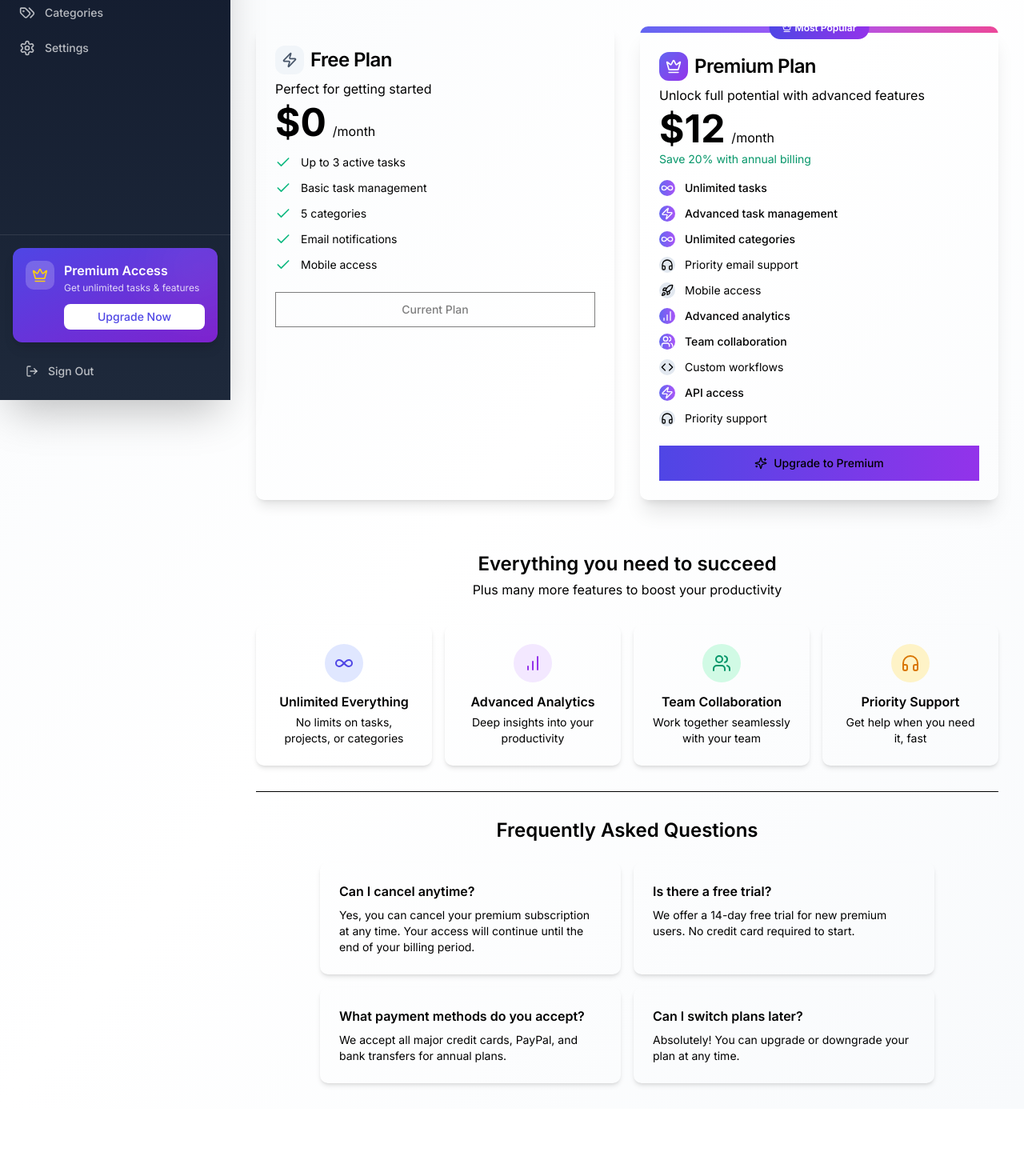
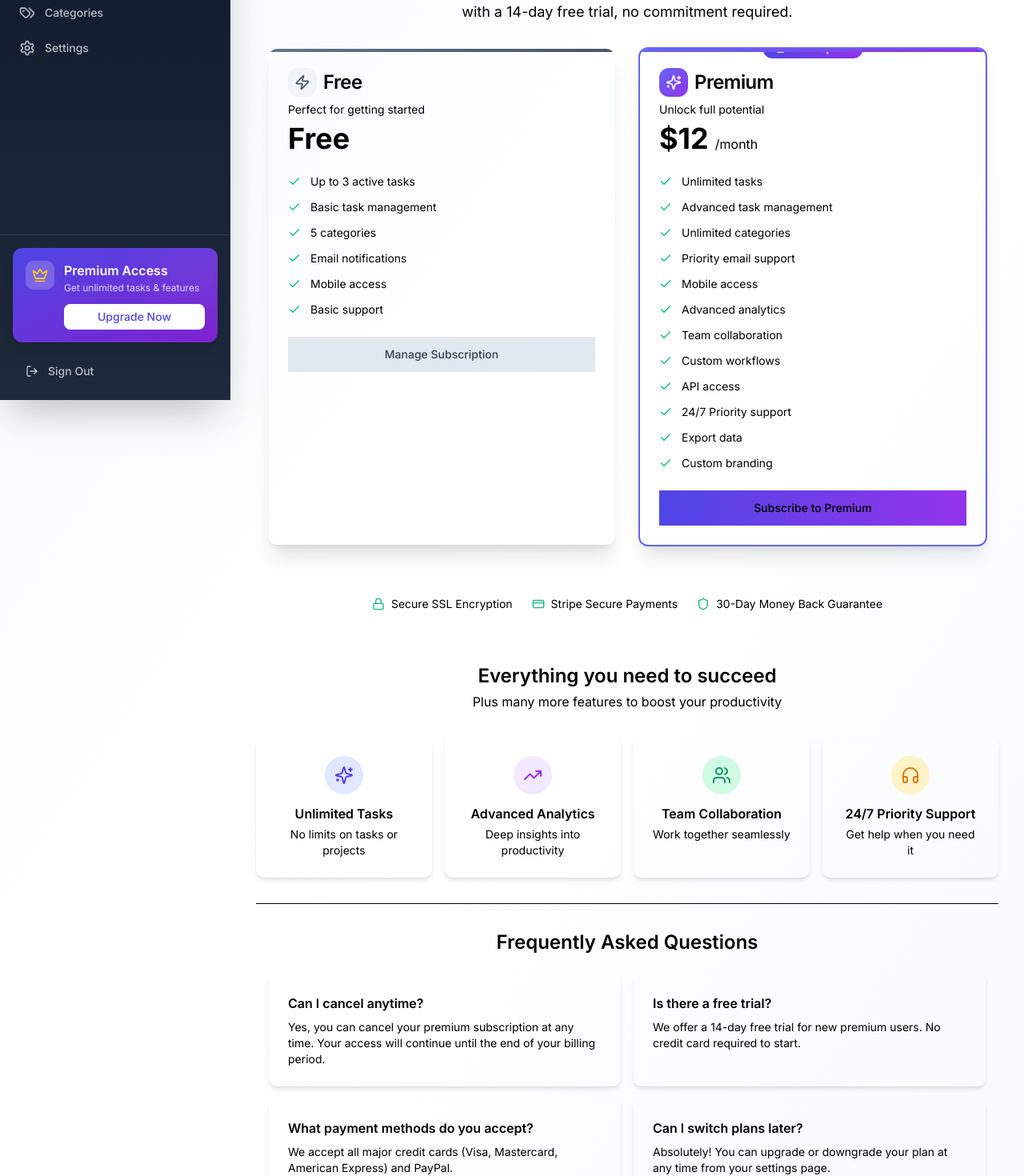
Before and after one commit to Sakib669/task-tracker, a Next.js app: page /upgrade in a window 1280 px wide. Shown: the part 300-1770 px from the top of the page at 80% size. Before the commit the page ends 1686 px from the top, so only its background shows below. Built offline with nearby package versions, Linux system fonts and the light colour scheme; no server answers.

Commit message:
initialized stripe

```diff
--- a/package.json
+++ b/package.json
@@ -21,6 +21,7 @@
     "@radix-ui/react-select": "^2.1.4",
     "@radix-ui/react-slot": "^1.1.1",
     "@radix-ui/react-tabs": "^1.1.2",
+    "@stripe/stripe-js": "^9.3.1",
     "bcryptjs": "^3.0.3",
     "class-variance-authority": "^0.7.1",
     "clsx": "^2.1.1",
@@ -36,6 +37,8 @@
     "react": "^19.0.0",
     "react-dom": "^19.0.0",
     "shadcn": "^4.4.0",
+    "sonner": "^2.0.7",
+    "stripe": "^22.1.0",
     "tailwind-merge": "^2.6.1",
     "tailwindcss-animate": "^1.0.7",
     "tw-animate-css": "^1.4.0",
--- a/src/app/(dashboard)/upgrade/page.tsx
+++ b/src/app/(dashboard)/upgrade/page.tsx
@@ -1,10 +1,12 @@
-"use client"
+"use client";
 
-import { motion } from "framer-motion"
-import { Check, Zap, Crown, Sparkles, Infinity, Users, BarChart, Code, Headphones, Rocket } from "lucide-react"
-import { Button } from "@/components/ui/button"
-import { Card, CardContent, CardDescription, CardFooter, CardHeader, CardTitle } from "@/components/ui/card"
-import { Badge } from "@/components/ui/badge"
+import { useState, useEffect } from "react";
+import { motion } from "framer-motion";
+import { Check, Zap, Crown, Sparkles, Shield, CreditCard, Lock } from "lucide-react";
+import { Button } from "@/components/ui/button";
+import { Card, CardContent, CardDescription, CardHeader, CardTitle } from "@/components/ui/card";
+import { PricingCard } from "@/components/payment/PricingCard";
+import { useSession } from "next-auth/react";
 
 const containerVariants = {
   hidden: { opacity: 0 },
@@ -14,7 +16,7 @@ const containerVariants = {
       staggerChildren: 0.1,
     },
   },
-}
+};
 
 const itemVariants = {
   hidden: { opacity: 0, y: 20 },
@@ -25,140 +27,180 @@ const itemVariants = {
       duration: 0.4,
     },
   },
-}
+};
 
 const freeFeatures = [
-  { icon: Check, text: "Up to 3 active tasks" },
-  { icon: Check, text: "Basic task management" },
-  { icon: Check, text: "5 categories" },
-  { icon: Check, text: "Email notifications" },
-  { icon: Check, text: "Mobile access" },
-]
+  "Up to 3 active tasks",
+  "Basic task management",
+  "5 categories",
+  "Email notifications",
+  "Mobile access",
+  "Basic support",
+];
 
 const premiumFeatures = [
-  { icon: Infinity, text: "Unlimited tasks", highlight: true },
-  { icon: Zap, text: "Advanced task management", highlight: true },
-  { icon: Infinity, text: "Unlimited categories", highlight: true },
-  { icon: Headphones, text: "Priority email support", highlight: false },
-  { icon: Rocket, text: "Mobile access", highlight: false },
-  { icon: BarChart, text: "Advanced analytics", highlight: true },
-  { icon: Users, text: "Team collaboration", highlight: true },
-  { icon: Code, text: "Custom workflows", highlight: false },
-  { icon: Zap, text: "API access", highlight: true },
-  { icon: Headphones, text: "Priority support", highlight: false },
-]
+  "Unlimited tasks",
+  "Advanced task management",
+  "Unlimited categories",
+  "Priority email support",
+  "Mobile access",
+  "Advanced analytics",
+  "Team collaboration",
+  "Custom workflows",
+  "API access",
+  "24/7 Priority support",
+  "Export data",
+  "Custom branding",
+];
+
+const faqs = [
+  {
+    question: "Can I cancel anytime?",
+    answer: "Yes, you can cancel your premium subscription at any time. Your access will continue until the end of your billing period.",
+  },
+  {
+    question: "Is there a free trial?",
+    answer: "We offer a 14-day free trial for new premium users. No credit card required to start.",
+  },
+  {
+    question: "What payment methods do you accept?",
+    answer: "We accept all major credit cards (Visa, Mastercard, American Express) and PayPal.",
+  },
+  {
+    question: "Can I switch plans later?",
+    answer: "Absolutely! You can upgrade or downgrade your plan at any time from your settings page.",
+  },
+  {
+    question: "Is my data secure?",
+    answer: "Yes, we use Stripe for secure payment processing. Your payment information is never stored on our servers.",
+  },
+  {
+    question: "Do you offer refunds?",
+    answer: "We offer a 30-day money-back guarantee if you're not satisfied with our premium features.",
+  },
+];
 
 export default function UpgradePage() {
+  const { data: session, update } = useSession();
+  const [loading, setLoading] = useState(false);
+  const [userStatus, setUserStatus] = useState<string>("FREE");
+
+  useEffect(() => {
+    if (session?.user?.status) {
+      setUserStatus(session.user.status);
+    }
+  }, [session]);
+
+  const handleSubscribe = async (priceId: string) => {
+    setLoading(true);
+
+    try {
+      const response = await fetch("/api/stripe/create-checkout", {
+        method: "POST",
+        headers: { "Content-Type": "application/json" },
+        body: JSON.stringify({
+          priceId,
+          successUrl: `${window.location.origin}/upgrade?success=true`,
+          cancelUrl: `${window.location.origin}/upgrade?canceled=true`,
+        }),
+      });
+
+      const data = await response.json();
+
+      if (data.url) {
+        window.location.href = data.url;
+      } else {
+        console.error("No URL returned");
+      }
+    } catch (error) {
+      console.error("Subscription error:", error);
+    } finally {
+      setLoading(false);
+    }
+  };
+
+  const handleManageSubscription = async () => {
+    setLoading(true);
+
+    try {
+      const response = await fetch("/api/stripe/create-portal", {
+        method: "POST",
+      });
+
+      const data = await response.json();
+
+      if (data.url) {
+        window.location.href = data.url;
+      }
+    } catch (error) {
+      console.error("Portal error:", error);
+    } finally {
+      setLoading(false);
+    }
+  };
+
   return (
     <motion.div
       initial="hidden"
       animate="visible"
       variants={containerVariants}
-      className="space-y-8 max-w-6xl mx-auto"
+      className="space-y-8 max-w-7xl mx-auto"
     >
       {/* Page Header */}
       <motion.div variants={itemVariants} className="text-center">
         <div className="inline-flex items-center gap-2 rounded-full bg-gradient-to-r from-indigo-100 to-purple-100 dark:from-indigo-950 dark:to-purple-950 px-4 py-1.5 mb-4">
           <Zap className="h-4 w-4 text-indigo-600" />
-          <span className="text-sm font-medium text-indigo-600 dark:text-indigo-400">Upgrade Your Experience</span>
+          <span className="text-sm font-medium text-indigo-600 dark:text-indigo-400">
+            Simple, Transparent Pricing
+          </span>
         </div>
         <h1 className="text-5xl font-bold tracking-tight bg-gradient-to-r from-slate-900 to-slate-700 dark:from-white dark:to-slate-300 bg-clip-text text-transparent">
           Choose Your Plan
         </h1>
         <p className="mt-4 text-lg text-muted-foreground max-w-2xl mx-auto">
           Unlock powerful features and take your productivity to the next level.
+          Start with a 14-day free trial, no commitment required.
         </p>
       </motion.div>
 
       {/* Pricing Cards */}
-      <div className="grid gap-6 lg:grid-cols-2 lg:gap-8">
-        {/* Free Plan */}
-        <motion.div variants={itemVariants}>
-          <Card className="relative h-full border-0 shadow-lg hover:shadow-xl transition-all duration-300">
-            <CardHeader className="pb-4">
-              <CardTitle className="flex items-center gap-2 text-2xl">
-                <div className="rounded-xl bg-slate-100 dark:bg-slate-800 p-2">
-                  <Zap className="h-5 w-5 text-slate-600 dark:text-slate-400" />
-                </div>
-                Free Plan
-              </CardTitle>
-              <CardDescription className="text-base">
-                Perfect for getting started
-              </CardDescription>
-              <div className="mt-6">
-                <span className="text-5xl font-bold">$0</span>
-                <span className="text-muted-foreground ml-2">/month</span>
-              </div>
-            </CardHeader>
-            <CardContent className="flex-1">
-              <ul className="space-y-3">
-                {freeFeatures.map((feature) => (
-                  <li key={feature.text} className="flex items-center gap-3">
-                    <feature.icon className="h-5 w-5 text-emerald-500 shrink-0" />
-                    <span className="text-sm">{feature.text}</span>
-                  </li>
-                ))}
-              </ul>
-            </CardContent>
-            <CardFooter>
-              <Button variant="outline" className="w-full h-11" disabled>
-                Current Plan
-              </Button>
-            </CardFooter>
-          </Card>
-        </motion.div>
+      <div className="grid gap-6 lg:grid-cols-2 lg:gap-8 max-w-4xl mx-auto">
+        <PricingCard
+          name="Free"
+          price={0}
+          description="Perfect for getting started"
+          features={freeFeatures}
+          currentPlan={userStatus}
+        />
 
-        {/* Premium Plan */}
-        <motion.div variants={itemVariants}>
-          <Card className="relative h-full border-0 shadow-xl overflow-hidden">
-            <div className="absolute top-0 left-0 right-0 h-2 bg-gradient-to-r from-indigo-500 via-purple-500 to-pink-500" />
-            <div className="absolute -top-3 left-1/2 -translate-x-1/2 z-10">
-              <Badge className="bg-gradient-to-r from-indigo-600 to-purple-600 text-white border-0 px-4 py-1.5">
-                <Crown className="h-3 w-3 mr-1" />
-                Most Popular
-              </Badge>
-            </div>
-            <CardHeader className="pb-4 pt-8">
-              <CardTitle className="flex items-center gap-2 text-2xl">
-                <div className="rounded-xl bg-gradient-to-br from-indigo-500 to-purple-600 p-2">
-                  <Crown className="h-5 w-5 text-white" />
-                </div>
-                Premium Plan
-              </CardTitle>
-              <CardDescription className="text-base">
-                Unlock full potential with advanced features
-              </CardDescription>
-              <div className="mt-6">
-                <span className="text-5xl font-bold">$12</span>
-                <span className="text-muted-foreground ml-2">/month</span>
-                <div className="text-sm text-emerald-600 mt-1">Save 20% with annual billing</div>
-              </div>
-            </CardHeader>
-            <CardContent className="flex-1">
-              <ul className="grid grid-cols-1 gap-3">
-                {premiumFeatures.map((feature) => (
-                  <li key={feature.text} className="flex items-center gap-3">
-                    <div className={`rounded-full p-0.5 ${feature.highlight ? "bg-gradient-to-r from-indigo-500 to-purple-500" : "bg-slate-200 dark:bg-slate-700"}`}>
-                      <feature.icon className={`h-4 w-4 ${feature.highlight ? "text-white" : "text-muted-foreground"}`} />
-                    </div>
-                    <span className={`text-sm ${feature.highlight ? "font-medium" : "text-muted-foreground"}`}>
-                      {feature.text}
-                    </span>
-                  </li>
-                ))}
-              </ul>
-            </CardContent>
-            <CardFooter>
-              <motion.div whileHover={{ scale: 1.02 }} whileTap={{ scale: 0.98 }} className="w-full">
-                <Button className="w-full h-11 bg-gradient-to-r from-indigo-600 to-purple-600 hover:from-indigo-700 hover:to-purple-700 gap-2">
-                  <Sparkles className="h-4 w-4" />
-                  Upgrade to Premium
-                </Button>
-              </motion.div>
-            </CardFooter>
-          </Card>
-        </motion.div>
+        <PricingCard
+          name="Premium"
+          price={12}
+          description="Unlock full potential"
+          features={premiumFeatures}
+          priceId={process.env.NEXT_PUBLIC_STRIPE_PREMIUM_PRICE_ID}
+          isPopular={true}
+          currentPlan={userStatus}
+          onSubscribe={handleSubscribe}
+          onManageSubscription={handleManageSubscription}
+        />
       </div>
+
+      {/* Trust Badges */}
+      <motion.div variants={itemVariants} className="flex flex-wrap justify-center gap-6 pt-8">
+        <div className="flex items-center gap-2 text-sm text-muted-foreground">
+          <Lock className="h-4 w-4 text-emerald-500" />
+          Secure SSL Encryption
+        </div>
+        <div className="flex items-center gap-2 text-sm text-muted-foreground">
+          <CreditCard className="h-4 w-4 text-emerald-500" />
+          Stripe Secure Payments
+        </div>
+        <div className="flex items-center gap-2 text-sm text-muted-foreground">
+          <Shield className="h-4 w-4 text-emerald-500" />
+          30-Day Money Back Guarantee
+        </div>
+      </motion.div>
 
       {/* Features Comparison */}
       <motion.div variants={itemVariants} className="pt-8">
@@ -169,31 +211,31 @@ export default function UpgradePage() {
         <div className="grid gap-4 sm:grid-cols-2 lg:grid-cols-4">
           <Card className="border-0 shadow-md text-center p-6">
             <div className="rounded-full bg-indigo-100 dark:bg-indigo-950 p-3 w-12 h-12 flex items-center justify-center mx-auto mb-3">
-              <Infinity className="h-6 w-6 text-indigo-600" />
+              <Sparkles className="h-6 w-6 text-indigo-600" />
             </div>
-            <h3 className="font-semibold">Unlimited Everything</h3>
-            <p className="text-sm text-muted-foreground mt-1">No limits on tasks, projects, or categories</p>
+            <h3 className="font-semibold">Unlimited Tasks</h3>
+            <p className="text-sm text-muted-foreground mt-1">No limits on tasks or projects</p>
           </Card>
           <Card className="border-0 shadow-md text-center p-6">
             <div className="rounded-full bg-purple-100 dark:bg-purple-950 p-3 w-12 h-12 flex items-center justify-center mx-auto mb-3">
-              <BarChart className="h-6 w-6 text-purple-600" />
+              <TrendingUp className="h-6 w-6 text-purple-600" />
             </div>
             <h3 className="font-semibold">Advanced Analytics</h3>
-            <p className="text-sm text-muted-foreground mt-1">Deep insights into your productivity</p>
+            <p className="text-sm text-muted-foreground mt-1">Deep insights into productivity</p>
           </Card>
           <Card className="border-0 shadow-md text-center p-6">
             <div className="rounded-full bg-emerald-100 dark:bg-emerald-950 p-3 w-12 h-12 flex items-center justify-center mx-auto mb-3">
               <Users className="h-6 w-6 text-emerald-600" />
             </div>
             <h3 className="font-semibold">Team Collaboration</h3>
-            <p className="text-sm text-muted-foreground mt-1">Work together seamlessly with your team</p>
+            <p className="text-sm text-muted-foreground mt-1">Work together seamlessly</p>
           </Card>
           <Card className="border-0 shadow-md text-center p-6">
             <div className="rounded-full bg-amber-100 dark:bg-amber-950 p-3 w-12 h-12 flex items-center justify-center mx-auto mb-3">
               <Headphones className="h-6 w-6 text-amber-600" />
             </div>
-            <h3 className="font-semibold">Priority Support</h3>
-            <p className="text-sm text-muted-foreground mt-1">Get help when you need it, fast</p>
+            <h3 className="font-semibold">24/7 Priority Support</h3>
+            <p className="text-sm text-muted-foreground mt-1">Get help when you need it</p>
           </Card>
         </div>
       </motion.div>
@@ -201,41 +243,20 @@ export default function UpgradePage() {
       {/* FAQ Section */}
       <motion.div variants={itemVariants} className="pt-8 border-t">
         <h2 className="text-2xl font-semibold text-center mb-6">Frequently Asked Questions</h2>
-        <div className="grid gap-4 md:grid-cols-2 max-w-3xl mx-auto">
-          <Card className="border-0 shadow-md">
-            <CardContent className="pt-6">
-              <h3 className="font-semibold mb-2">Can I cancel anytime?</h3>
-              <p className="text-sm text-muted-foreground">
-                Yes, you can cancel your premium subscription at any time. Your access will continue until the end of your billing period.
-              </p>
-            </CardContent>
-          </Card>
-          <Card className="border-0 shadow-md">
-            <CardContent className="pt-6">
-              <h3 className="font-semibold mb-2">Is there a free trial?</h3>
-              <p className="text-sm text-muted-foreground">
-                We offer a 14-day free trial for new premium users. No credit card required to start.
-              </p>
-            </CardContent>
-          </Card>
-          <Card className="border-0 shadow-md">
-            <CardContent className="pt-6">
-              <h3 className="font-semibold mb-2">What payment methods do you accept?</h3>
-              <p className="text-sm text-muted-foreground">
-                We accept all major credit cards, PayPal, and bank transfers for annual plans.
-              </p>
-            </CardContent>
-          </Card>
-          <Card className="border-0 shadow-md">
-            <CardContent className="pt-6">
-              <h3 className="font-semibold mb-2">Can I switch plans later?</h3>
-              <p className="text-sm text-muted-foreground">
-                Absolutely! You can upgrade or downgrade your plan at any time.
-              </p>
-            </CardContent>
-          </Card>
+        <div className="grid gap-4 md:grid-cols-2 max-w-4xl mx-auto">
+          {faqs.map((faq, index) => (
+            <Card key={index} className="border-0 shadow-md">
+              <CardContent className="pt-6">
+                <h3 className="font-semibold mb-2">{faq.question}</h3>
+                <p className="text-sm text-muted-foreground">{faq.answer}</p>
+              </CardContent>
+            </Card>
+          ))}
         </div>
       </motion.div>
     </motion.div>
-  )
+  );
 }
+
+// Import missing icons
+import { Users, TrendingUp, Headphones } from "lucide-react";
--- /dev/null
+++ b/src/components/payment/PricingCard.tsx
@@ -0,0 +1,129 @@
+"use client";
+
+import { useState } from "react";
+import { motion } from "framer-motion";
+import { Check, Zap, Crown, Sparkles } from "lucide-react";
+import { Button } from "@/components/ui/button";
+import { Card, CardContent, CardDescription, CardFooter, CardHeader, CardTitle } from "@/components/ui/card";
+import { Badge } from "@/components/ui/badge";
+
+interface PricingCardProps {
+  name: string;
+  price: number;
+  description: string;
+  features: string[];
+  priceId?: string;
+  isPopular?: boolean;
+  currentPlan?: string;
+  onSubscribe?: (priceId: string) => void;
+  onManageSubscription?: () => void;
+}
+
+export function PricingCard({
+  name,
+  price,
+  description,
+  features,
+  priceId,
+  isPopular,
+  currentPlan,
+  onSubscribe,
+  onManageSubscription,
+}: PricingCardProps) {
+  const isCurrentPlan = currentPlan?.toLowerCase() === name.toLowerCase();
+  const [isLoading, setIsLoading] = useState(false);
+
+  const handleClick = async () => {
+    if (isCurrentPlan && onManageSubscription) {
+      onManageSubscription();
+    } else if (onSubscribe && priceId) {
+      setIsLoading(true);
+      await onSubscribe(priceId);
+      setIsLoading(false);
+    }
+  };
+
+  return (
+    <motion.div
+      initial={{ opacity: 0, y: 20 }}
+      animate={{ opacity: 1, y: 0 }}
+      transition={{ duration: 0.4 }}
+      whileHover={{ y: -4 }}
+    >
+      <Card className={`relative h-full border-0 shadow-xl overflow-hidden ${isPopular ? "ring-2 ring-indigo-500" : ""}`}>
+        {isPopular && (
+          <div className="absolute top-0 left-1/2 -translate-x-1/2 -translate-y-1/2">
+            <Badge className="bg-gradient-to-r from-indigo-600 to-purple-600 text-white border-0 px-4 py-1">
+              <Crown className="h-3 w-3 mr-1" />
+              Most Popular
+            </Badge>
+          </div>
+        )}
+        <div className={`absolute top-0 left-0 right-0 h-1 bg-gradient-to-r ${isPopular ? "from-indigo-500 to-purple-600" : "from-slate-500 to-slate-600"}`} />
+
+        <CardHeader>
+          <CardTitle className="flex items-center gap-2 text-2xl">
+            <div className={`rounded-xl p-2 ${isPopular ? "bg-gradient-to-br from-indigo-500 to-purple-600" : "bg-slate-100 dark:bg-slate-800"}`}>
+              {name === "Premium" ? (
+                <Sparkles className={`h-5 w-5 ${isPopular ? "text-white" : "text-slate-600"}`} />
+              ) : (
+                <Zap className={`h-5 w-5 ${isPopular ? "text-white" : "text-slate-600"}`} />
+              )}
+            </div>
+            {name}
+          </CardTitle>
+          <CardDescription>{description}</CardDescription>
+          <div className="mt-4">
+            {price === 0 ? (
+              <span className="text-4xl font-bold">Free</span>
+            ) : (
+              <>
+                <span className="text-4xl font-bold">${price}</span>
+                <span className="text-muted-foreground ml-2">/month</span>
+              </>
+            )}
+          </div>
+        </CardHeader>
+
+        <CardContent>
+          <ul className="space-y-3">
+            {features.map((feature, index) => (
+              <li key={index} className="flex items-center gap-3 text-sm">
+                <Check className="h-4 w-4 text-emerald-500 shrink-0" />
+                <span className="text-muted-foreground">{feature}</span>
+              </li>
+            ))}
+          </ul>
+        </CardContent>
+
+        <CardFooter>
+          <Button
+            onClick={handleClick}
+            disabled={isLoading}
+            className={`w-full h-11 ${
+              isCurrentPlan
+                ? "bg-slate-200 text-slate-700 hover:bg-slate-300 dark:bg-slate-800 dark:text-slate-300"
+                : isPopular
+                ? "bg-gradient-to-r from-indigo-600 to-purple-600 hover:from-indigo-700 hover:to-purple-700"
+                : ""
+            }`}
+            variant={!isPopular && !isCurrentPlan ? "outline" : "default"}
+          >
+            {isLoading ? (
+              <span className="flex items-center gap-2">
+                <span className="h-4 w-4 animate-spin rounded-full border-2 border-current border-t-transparent" />
+                Loading...
+              </span>
+            ) : isCurrentPlan ? (
+              "Manage Subscription"
+            ) : price === 0 ? (
+              "Current Plan"
+            ) : (
+              `Subscribe to ${name}`
+            )}
+          </Button>
+        </CardFooter>
+      </Card>
+    </motion.div>
+  );
+}
```
Also changed, not shown: src/app/layout.tsx (+8 -0 lines), 1 other file (tests, documents, lock files or other folders).
